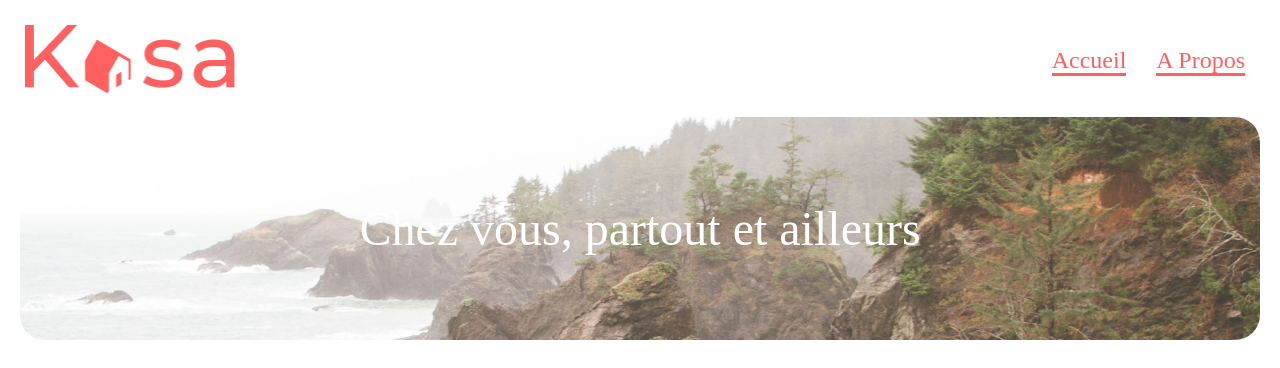
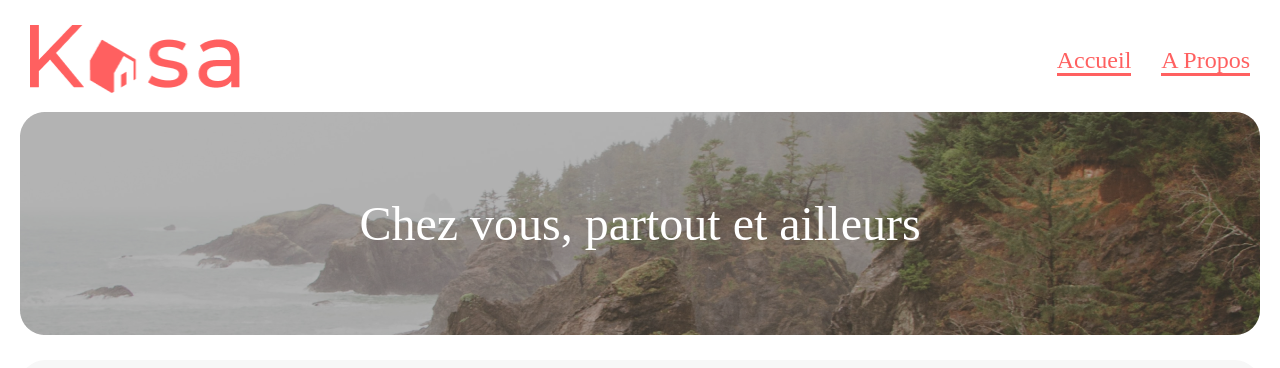
Before and after one commit to FaridBF/Kasa, a React (Create React App) app: page / in a window 1280 px wide. Shown: the top 368 px of the page. Built offline with nearby package versions, Linux system fonts and the light colour scheme.

Commit message:
styles: correction css

```diff
--- a/src/components/Banner/banner.css
+++ b/src/components/Banner/banner.css
@@ -3,12 +3,14 @@
   display: flex;
   justify-content: center;
   align-items: center;
+  mix-blend-mode: darken;
+  background-image: url("../../assets/images/background.png");
 }
 
 .banner-img {
+  border-radius: 25px;
+  margin: 0;
   mix-blend-mode: darken;
-  border-radius: 25px;
-  background-image: url("../../assets/images/background.png");
 }
 
 .title-banner {
--- a/src/pages/Home/home.css
+++ b/src/pages/Home/home.css
@@ -2,7 +2,7 @@
   display: flex;
   width: 1240px;
   height: auto;
-  background-color: grey;
+  background: #f7f7f7;
   border-radius: 25px 25px 0px 0px;
   margin-top: 25px;
   padding-top: 40px;
```
Also changed, not shown: 1 other file (tests, documents, lock files or other folders).
